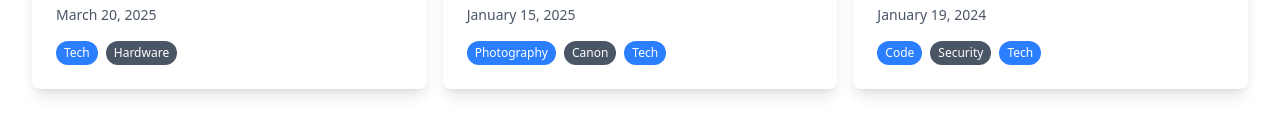
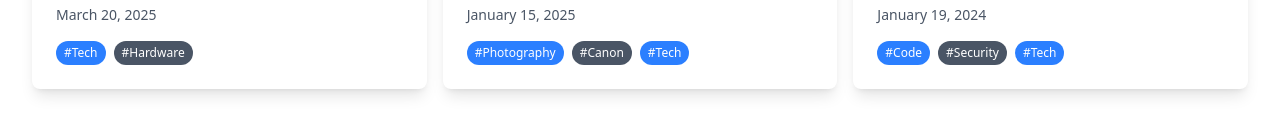
Before and after one commit to Pizle0210/blog_with_astro, an Astro site: page / in a window 1280 px wide. Shown: the part 833-952 px from the top of the page. Built offline with nearby package versions, Linux system fonts and the light colour scheme; Astro itself is replaced by a stand-in of ours.

Commit message:
Hashed(#) the tags

```diff
--- a/src/components/Tags.astro
+++ b/src/components/Tags.astro
@@ -17,7 +17,7 @@ const baseTagClass =
         <span
           class={`${baseTagClass} ${index % 2 === 0 ? 'bg-blue-500' : 'bg-gray-600'}`}
         >
-          <a href={`/tags/${tag}`}>{capitalize(tag)}</a>
+          <a href={`/tags/${tag}`}>#{capitalize(tag)}</a>
         </span>
       ))
     ) : (
```
